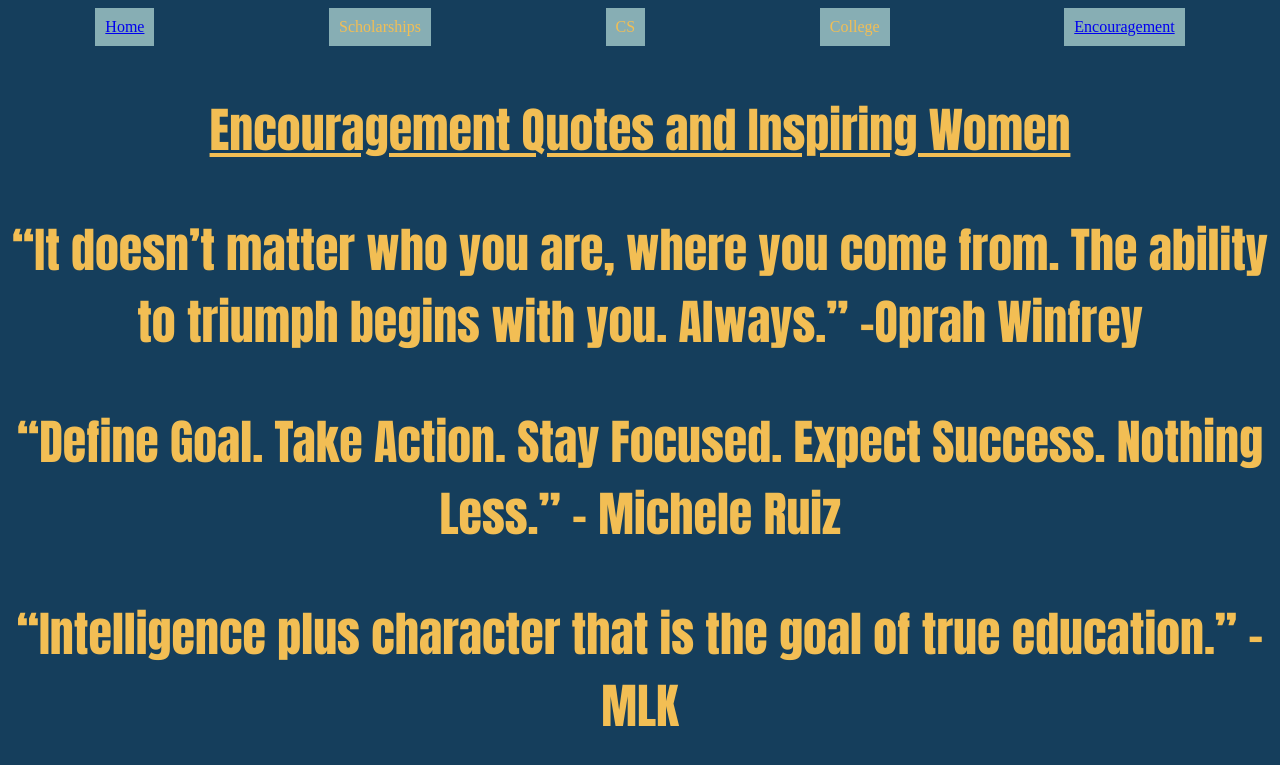
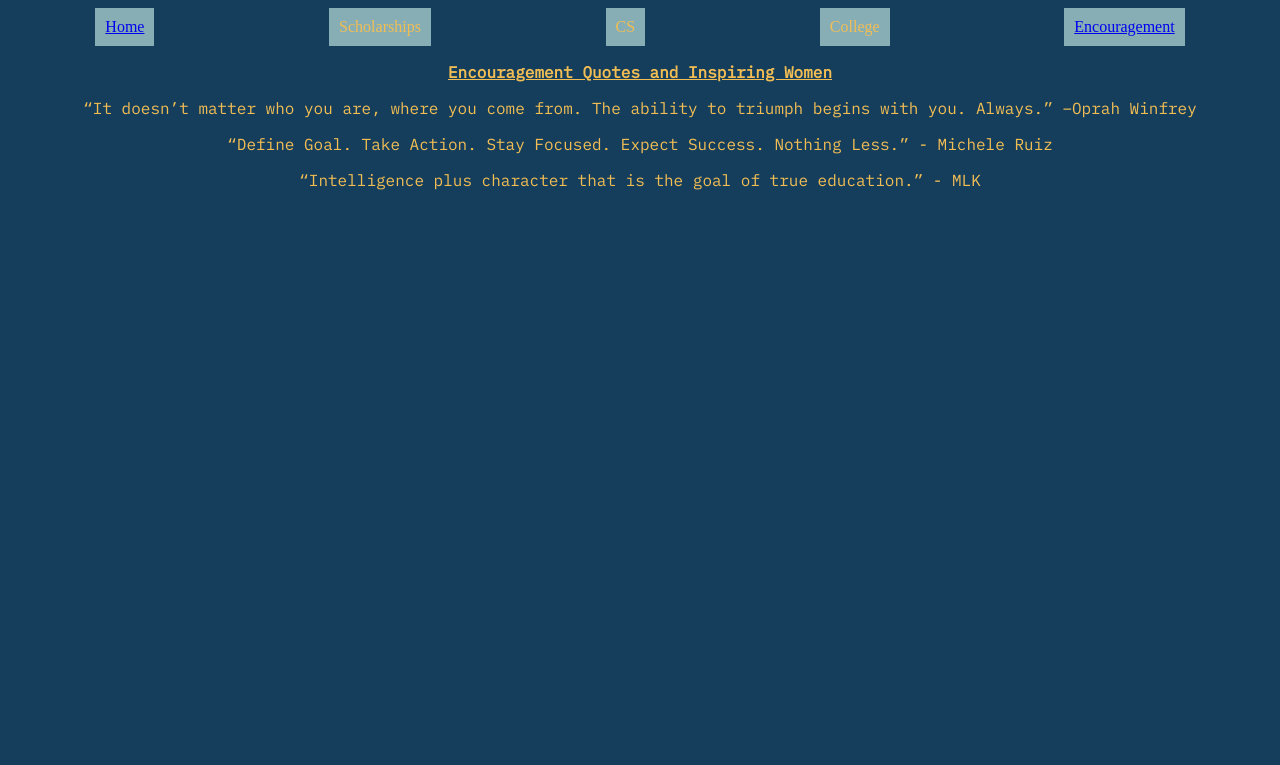
Before and after one commit to KarinaMontiel/finalproject, a PHP site: page /encouragement.html in a window 1280 px wide. Shown: the top 765 px of the page. Run offline with PHP 8.4, Linux system fonts and the light colour scheme.

Commit message:
the font is added

```diff
--- a/encouragement.html
+++ b/encouragement.html
@@ -2,6 +2,7 @@
 <html>
  <head>
    <link rel="stylesheet" href="main.css">
+   <link href="https://fonts.googleapis.com/css?family=IBM+Plex+Mono" rel="stylesheet">
  </head>
  <body>
    <div id="nav-bar">
--- a/main.css
+++ b/main.css
@@ -23,7 +23,7 @@ color: #f2be54;
 /* This is Khai's section */
 
 #bluesection{
-  font-family: impact;
+  font-family: 'IBM Plex Mono', monospace;
   font-color: #f2be54;
-  font-size: 48px;
+  font-size: px;
 }
```
